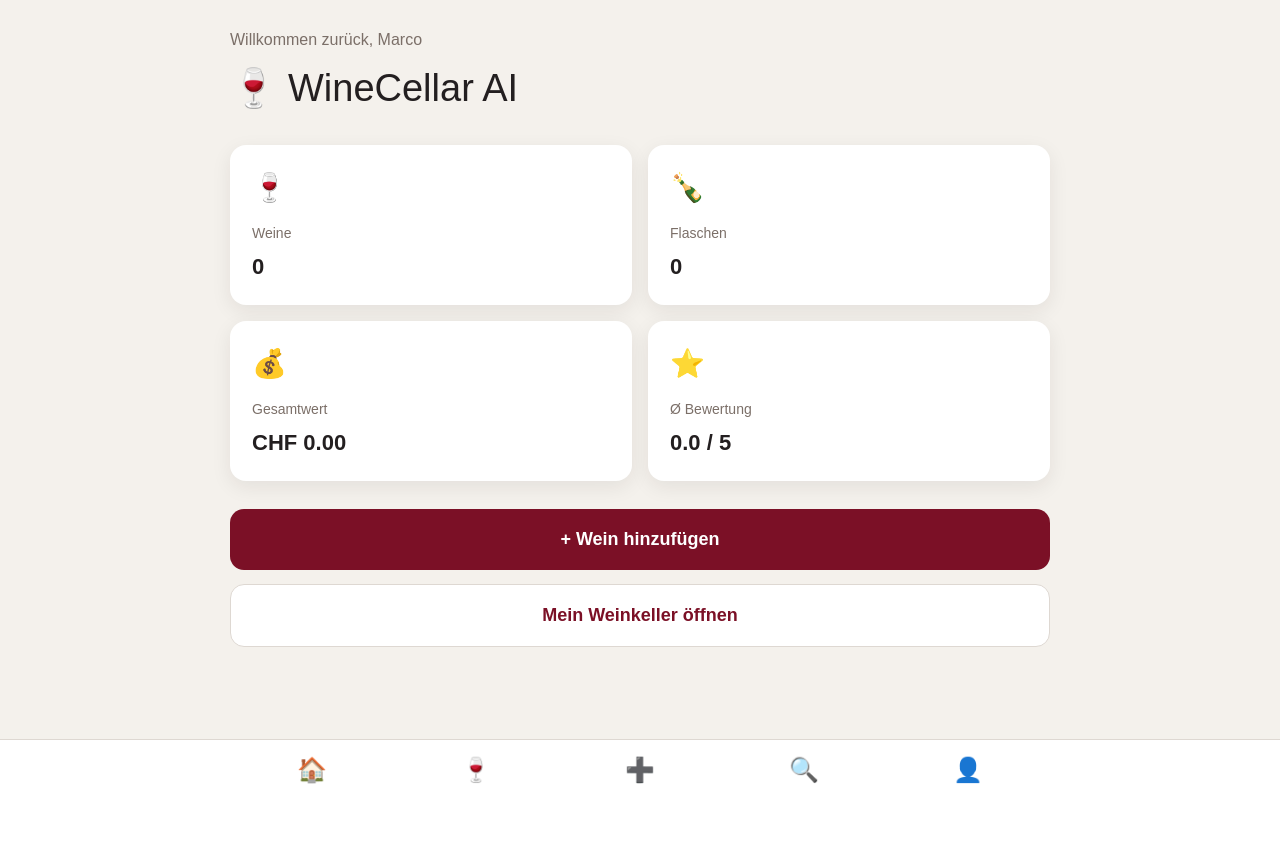
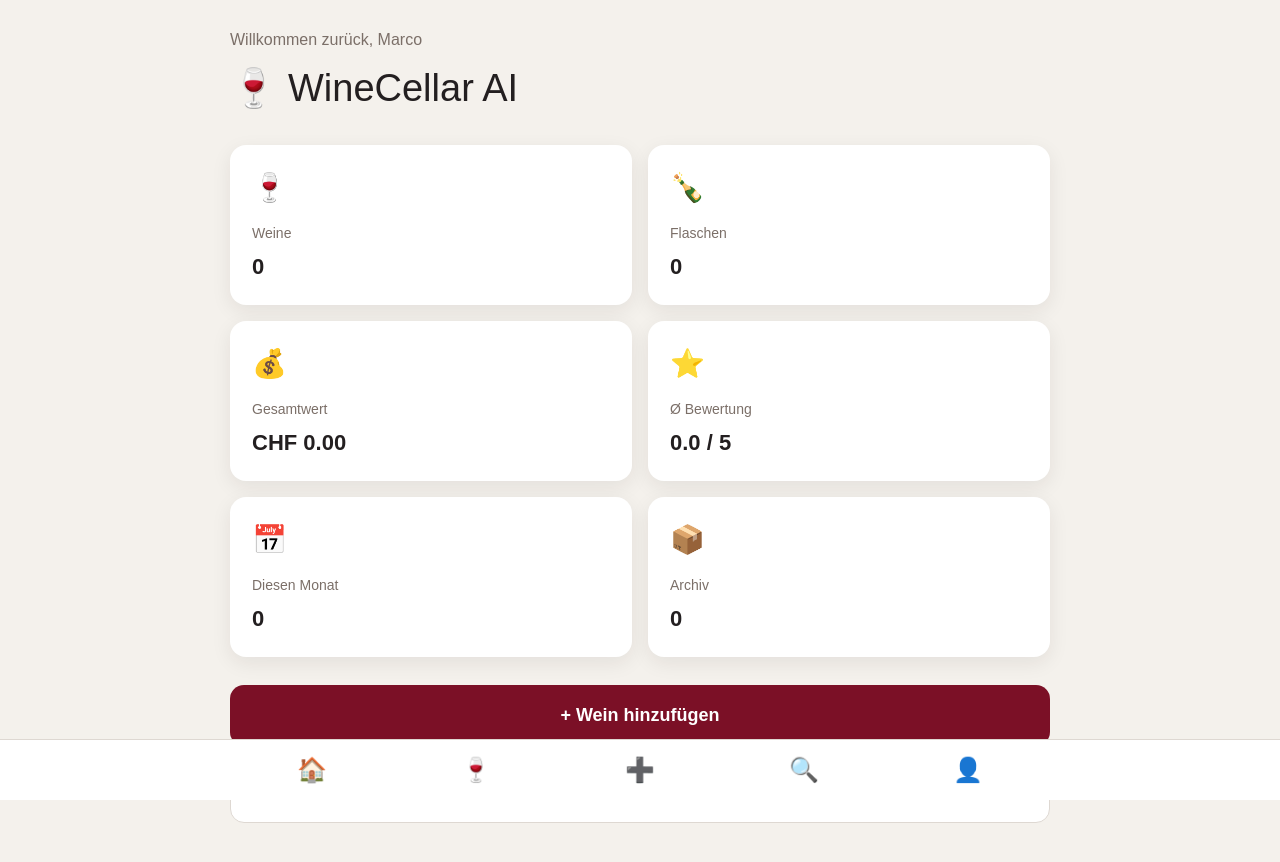
Before and after one commit to maprinz76-ctrl/winecellar-ai, a Next.js app: page / in a window 1280 px wide. Shown: the top 862 px of the page. Before the commit the page ends 800 px from the top, so only its background shows below. Built offline with nearby package versions, Linux system fonts and the light colour scheme.

Commit message:
Dashboard mit Archiv und Monatsverbrauch erweitert

```diff
--- a/app/page.tsx
+++ b/app/page.tsx
@@ -15,10 +15,23 @@ type Wein = {
   preis: number;
   bewertung?: number;
   bild?: string;
+  favorit?: boolean;
+archiviert?: boolean;
 };
-
+type Verbrauch = {
+  id: number;
+  weinId: number;
+  produzent: string;
+  weinname: string;
+  jahrgang: string;
+  datum: string;
+  anzahl: number;
+  preis: number;
+};
 export default function Home() {
   const [weine, setWeine] = useState<Wein[]>([]);
+
+  const [verbraeuche, setVerbraeuche] = useState<Verbrauch[]>([]);
 
   useEffect(() => {
   const daten = localStorage.getItem("weine");
@@ -26,11 +39,42 @@ export default function Home() {
   if (daten) {
     setWeine(JSON.parse(daten));
   }
+
+  const verbrauchsDaten = localStorage.getItem("verbraeuche");
+
+  if (verbrauchsDaten) {
+    setVerbraeuche(JSON.parse(verbrauchsDaten));
+  }
 }, []);
 
   const kennzahlen = useMemo(() => {
-    const anzahlWeine = weine.length;
+    const aktiveWeine = weine.filter(
+  (wein) => wein.archiviert !== true
+);
 
+const archivierteWeine = weine.filter(
+  (wein) => wein.archiviert === true
+);
+    const anzahlWeine = aktiveWeine.length;
+const getrunkeneFlaschen = verbraeuche.reduce(
+  (summe, verbrauch) => summe + verbrauch.anzahl,
+  0
+);
+const jetzt = new Date();
+
+const getrunkenDiesenMonat = verbraeuche
+  .filter((verbrauch) => {
+    const datum = new Date(verbrauch.datum);
+
+    return (
+      datum.getMonth() === jetzt.getMonth() &&
+      datum.getFullYear() === jetzt.getFullYear()
+    );
+  })
+  .reduce(
+    (summe, verbrauch) => summe + verbrauch.anzahl,
+    0
+  );
     const anzahlFlaschen = weine.reduce(
       (summe, wein) => summe + wein.anzahl,
       0
@@ -46,14 +90,14 @@ export default function Home() {
 
       const durchschnittBewertung =
         anzahlWeine > 0
-          ? weine.reduce(
+          ? aktiveWeine.reduce(
               (summe, wein) => summe + (wein.bewertung || 0),
               0
             ) / anzahlWeine
           : 0;
 const lieblingswein =
-  weine.length > 0
-    ? [...weine].sort(
+  aktiveWeine.length > 0
+    ? [...aktiveWeine].sort(
         (a, b) =>
           (b.bewertung || 0) - (a.bewertung || 0) ||
           b.preis - a.preis
@@ -66,6 +110,9 @@ const lieblingswein =
       durchschnittspreis,
       durchschnittBewertung,
       lieblingswein,
+      anzahlArchivierteWeine: archivierteWeine.length,
+      getrunkeneFlaschen,
+      getrunkenDiesenMonat,
     };
   }, [weine]);
 
@@ -134,7 +181,21 @@ const lieblingswein =
             title="Ø Bewertung"
             value={`${kennzahlen.durchschnittBewertung.toFixed(1)} / 5`}
           />
+         <DashboardCard
+  icon="📅"
+  title="Diesen Monat"
+  value={String(kennzahlen.getrunkenDiesenMonat)}
+  href="/verbrauch"
+/>
+          <DashboardCard
+  icon="📦"
+  title="Archiv"
+  value={String(kennzahlen.anzahlArchivierteWeine)}
+  fullWidth={false}
+  href="/weinkeller?ansicht=archiv"
+/>
           {kennzahlen.lieblingswein && (
+
   <div
     style={{
       gridColumn: "1 / -1",
@@ -297,18 +358,25 @@ function DashboardCard({
   icon,
   title,
   value,
+  fullWidth = false,
+  href,
 }: {
   icon: string;
   title: string;
   value: string;
+  fullWidth?: boolean;
+  href?: string;
 }) {
-  return (
+
+    const inhalt = (
   <div
     style={{
+      gridColumn: fullWidth ? "1 / -1" : "auto",
       backgroundColor: "white",
       padding: "22px",
       borderRadius: "16px",
       boxShadow: "0 6px 20px rgba(40, 30, 30, 0.08)",
+      cursor: href ? "pointer" : "default",
     }}
   >
       <div style={{ fontSize: "28px" }}>{icon}</div>
@@ -326,4 +394,21 @@ function DashboardCard({
       <strong style={{ fontSize: "22px" }}>{value}</strong>
     </div>
   );
+
+  if (href) {
+    return (
+      <Link
+        href={href}
+        style={{
+          gridColumn: fullWidth ? "1 / -1" : "auto",
+          textDecoration: "none",
+          color: "inherit",
+        }}
+      >
+        {inhalt}
+      </Link>
+    );
   }
+
+  return inhalt;
+}
--- a/app/weinkeller/page.tsx
+++ b/app/weinkeller/page.tsx
@@ -36,13 +36,18 @@ const [sortierung, setSortierung] = useState("name");
 const [nurFavoriten, setNurFavoriten] = useState(false);
 const [archivAnzeigen, setArchivAnzeigen] = useState(false);
   useEffect(() => {
+  const daten = localStorage.getItem("weine");
 
-        const daten = localStorage.getItem("weine");
+  if (daten) {
+    setWeine(JSON.parse(daten));
+  }
 
-    if (daten) {
-      setWeine(JSON.parse(daten));
-    }
-  }, []);
+  const parameter = new URLSearchParams(window.location.search);
+
+  if (parameter.get("ansicht") === "archiv") {
+    setArchivAnzeigen(true);
+  }
+}, []);
 const gefilterteWeine = weine
   .filter((wein: Wein) => {
     const text = `
```
Lines whose indentation alone changed are shown as unchanged.
